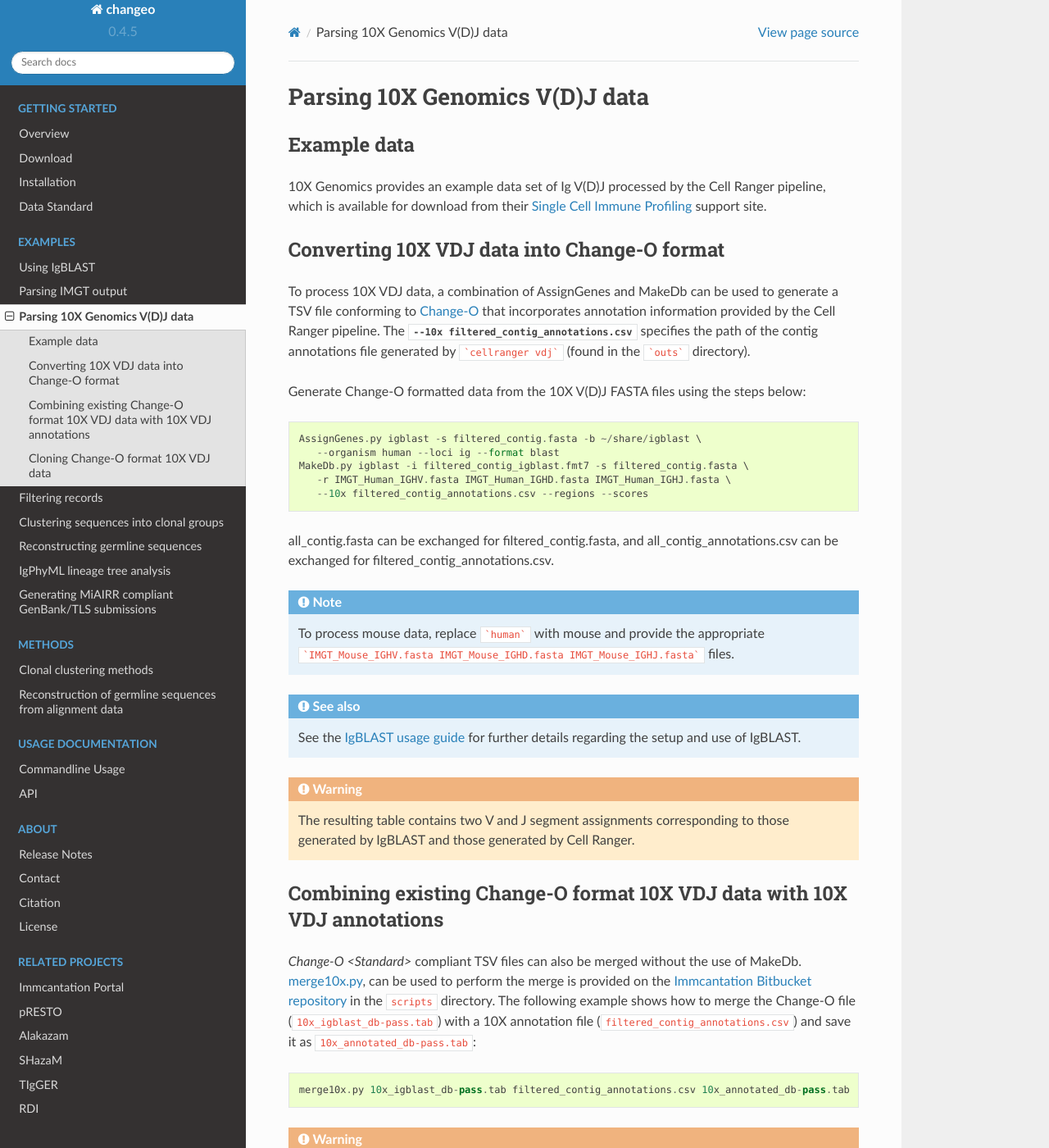
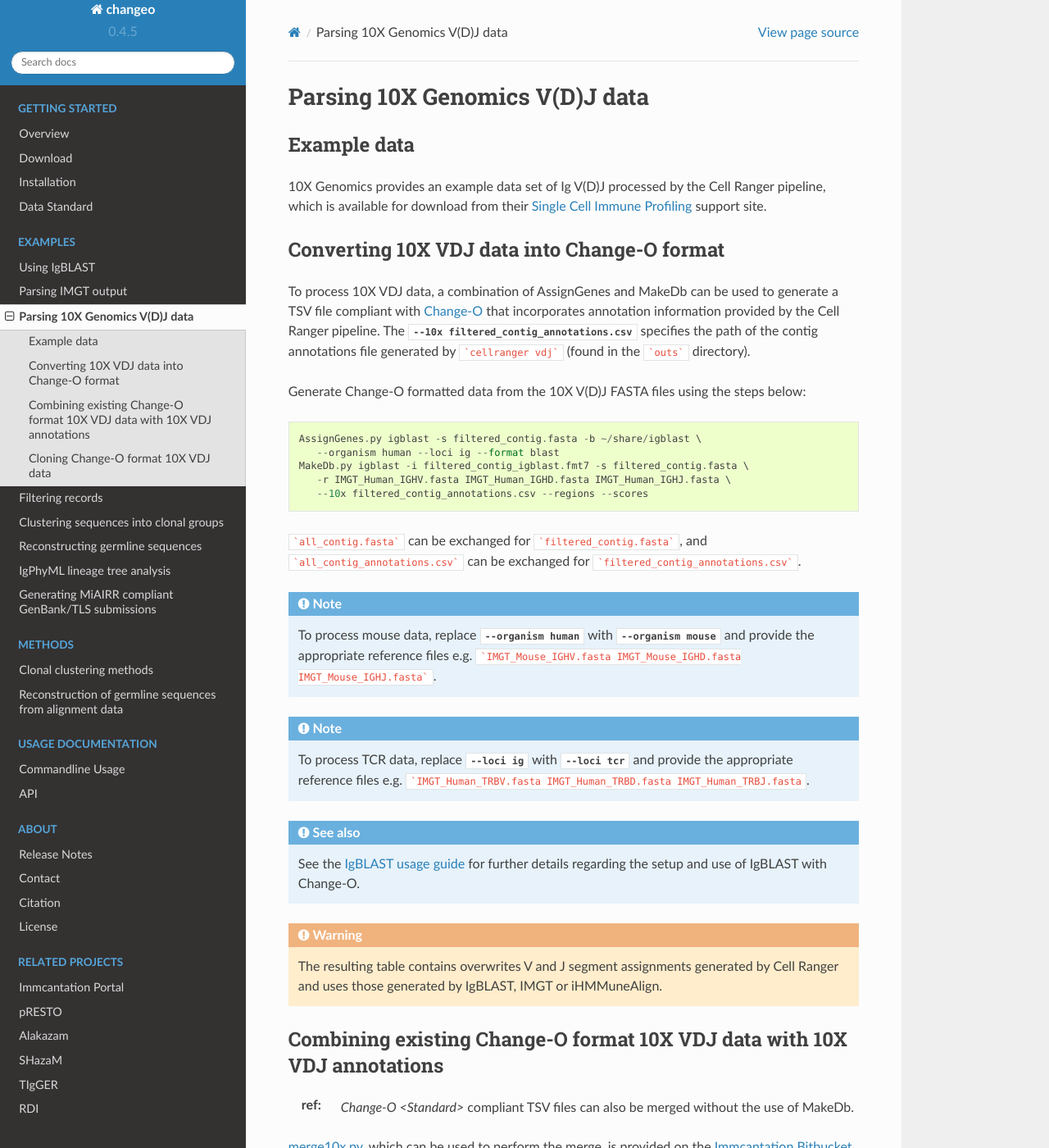
Before and after one commit to immcantation/changeo, a Sphinx documentation site: the page built from docs/examples/10X.rst, in a window 1280 px wide and 1400 px high. Shown: the whole window at 82% size. Built offline with Sphinx 7.4.7 and the Read the Docs theme 2.0.0, drawn with Linux system fonts in a browser that asks for light colours; formulas are drawn with MathJax 3; some of the changed text lies outside the part shown.

Commit message:
10X document fixes

````diff
--- a/docs/examples/10X.rst
+++ b/docs/examples/10X.rst
@@ -16,7 +16,7 @@ Converting 10X VDJ data into Change-O format
 --------------------------------------------------------------------------------
 
 To process 10X VDJ data, a combination of :ref:`AssignGenes` and :ref:`MakeDb` can be used to
-generate a TSV file conforming to :ref:`Change-O <Standard>` that incorporates
+generate a TSV file compliant with :ref:`Change-O <Standard>` that incorporates
 annotation information provided by the Cell Ranger pipeline. The :option:`--10x filtered_contig_annotations.csv <MakeDb>`
 specifies the path of the contig annotations file generated by ```cellranger vdj``` (found in the ```outs``` directory).
 
@@ -29,30 +29,35 @@ steps below::
 	   -r IMGT_Human_IGHV.fasta IMGT_Human_IGHD.fasta IMGT_Human_IGHJ.fasta \
 	   --10x filtered_contig_annotations.csv --regions --scores
 
-all_contig.fasta can be exchanged for filtered_contig.fasta, and all_contig_annotations.csv can be exchanged
-for filtered_contig_annotations.csv.
+```all_contig.fasta``` can be exchanged for ```filtered_contig.fasta```, and ```all_contig_annotations.csv``` can be exchanged
+for ```filtered_contig_annotations.csv```.
 
 .. note::
 
-	To process mouse data, replace ```human``` with mouse and provide the
-	appropriate ```IMGT_Mouse_IGHV.fasta IMGT_Mouse_IGHD.fasta IMGT_Mouse_IGHJ.fasta``` files.
+	To process mouse data, replace :option:`--organism human <MakeDb>` with :option:`--organism mouse <MakeDb>` and provide the
+	appropriate reference files e.g. ```IMGT_Mouse_IGHV.fasta IMGT_Mouse_IGHD.fasta IMGT_Mouse_IGHJ.fasta```.
+
+.. note::
+
+	To process TCR data, replace :option:`--loci ig <MakeDb>` with :option:`--loci tcr <MakeDb>` and provide the
+	appropriate reference files e.g. ```IMGT_Human_TRBV.fasta IMGT_Human_TRBD.fasta IMGT_Human_TRBJ.fasta``.
 
 .. seealso::
 
     See the :ref:`IgBLAST usage guide <IgBLAST>` for further details regarding
-    the setup and use of IgBLAST.
+    the setup and use of IgBLAST with Change-O.
 
 .. warning::
 
-    The resulting table contains two V and J segment assignments corresponding to
-    those generated by IgBLAST and those generated by Cell Ranger.
+    The resulting table contains overwrites V and J segment assignments generated by Cell Ranger and uses
+    those generated by IgBLAST, IMGT or iHMMuneAlign.
 
 Combining existing Change-O format 10X VDJ data with 10X VDJ annotations
 --------------------------------------------------------------------------------
 
-`Change-O <Standard>` compliant TSV files can also be merged without the use of :ref:`MakeDb`.
+:ref: `Change-O <Standard>` compliant TSV files can also be merged without the use of :ref:`MakeDb`.
 `merge10x.py <https://bitbucket.org/kleinstein/immcantation/src/tip/scripts/merge10x.py>`__,
-can be used to perform the merge is provided on the
+which can be used to perform the merge, is provided on the
 `Immcantation Bitbucket repository <https://bitbucket.org/kleinstein/immcantation>`__
 in the ``scripts`` directory. The following example shows how to merge the
 Change-O file (``10x_igblast_db-pass.tab``) with a 10X annotation file
@@ -62,7 +67,7 @@ Change-O file (``10x_igblast_db-pass.tab``) with a 10X annotation file
 
 .. warning::
     Using `merge10x.py <https://bitbucket.org/kleinstein/immcantation/src/tip/scripts/merge10x.py>`__,
-    does not guarantee the generation of :ref:`Change-O <Standard>` files.
+    does not guarantee the generation of :ref:`Change-O <Standard>` compliant files.
 
 Cloning Change-O format 10X VDJ data
 --------------------------------------------------------------------------------
@@ -91,4 +96,7 @@ in the ``scripts`` directory::
 
 Here, ```heavy_select-pass_clone-pass.tab``` refers to the cloned heavy chain Change-O format file.
 ```light_select-pass.tab``` refers to the light chain Change-O format file. ```CELL``` and ```CLONE``` are Change-O
-standard fields. ```10X_clone-pass.tab``` is the output file.
+standard fields. ```10X_clone-pass.tab``` is the resulting output file.
+
+The algorithm will correct heavy chain clone definitions based on an analysis of the light chain partners associated
+with the heavy chain clone.
````
Also changed, not shown: other parts of docs/examples/10X.rst (+2 -2 lines).
